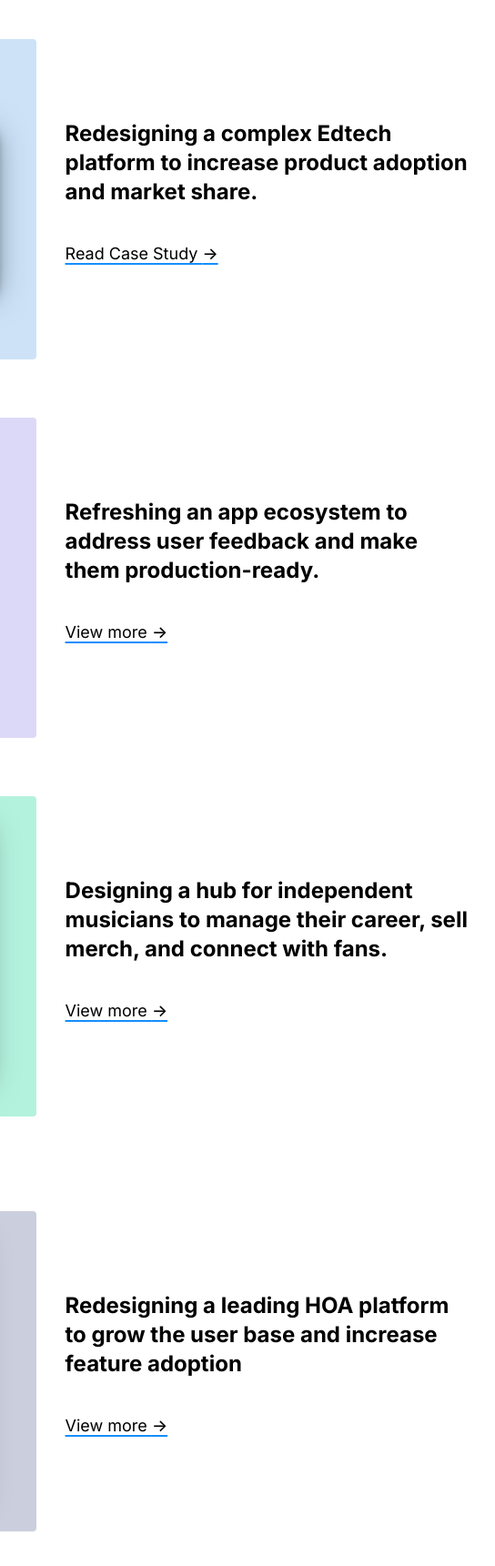
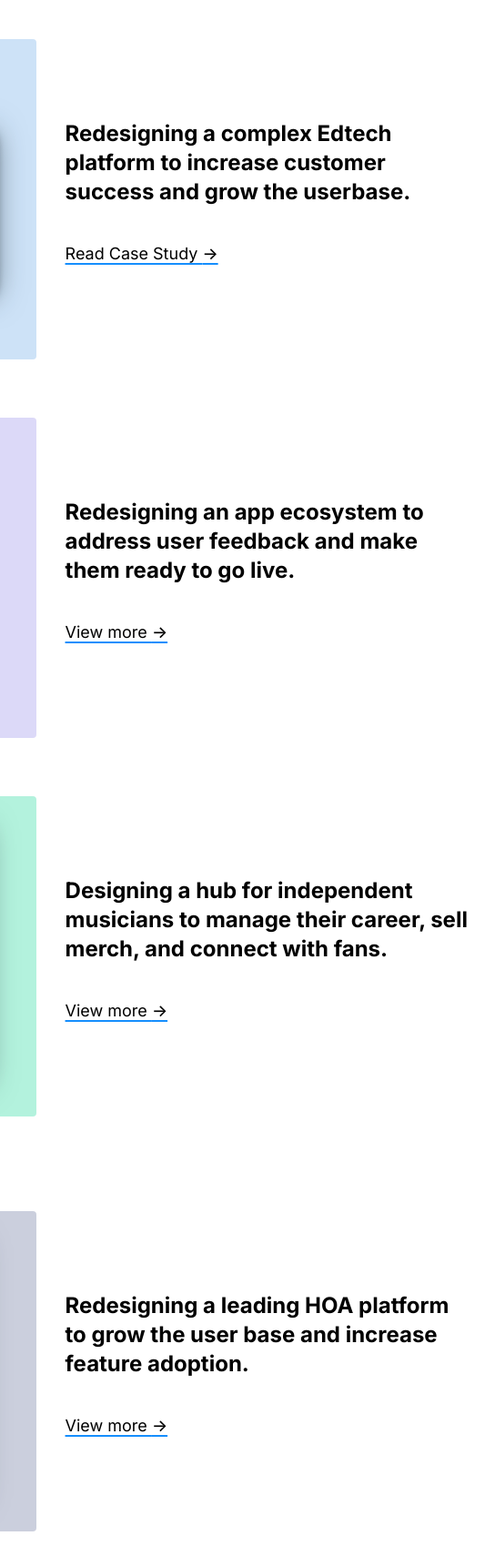
Before and after one commit to rafaelmadeira/rafaelmadeira.github.io, a plain HTML site: page index.html in a window 1280 px wide. Shown: the part 389-2110 px from the top of the page at 91% size, 603-1147 px from the left. Drawn offline with Linux system fonts and the light colour scheme.

Commit message:
Correct some headlines.

```diff
--- a/index.html
+++ b/index.html
@@ -45,7 +45,7 @@
         </div>
         <div class="work-info">
           <h4 class="work-title">
-            Redesigning a complex Edtech platform to increase product adoption and market share.
+            Redesigning a complex Edtech platform to increase customer success and grow the userbase.
           </h4>
           <a href="tec/index.html" class="slim-text fat-link">
             Read Case Study <span class="arrow">-></span>
@@ -59,7 +59,7 @@
         </div>
         <div class="work-info">
           <h4 class="work-title">
-            Refreshing an app ecosystem to address user feedback and make them production-ready.
+            Redesigning an app ecosystem to address user feedback and make them ready to go live.
           </h4>
           <a href="app/index.html" class="slim-text fat-link">
             View more <span class="arrow">-></span>
@@ -93,7 +93,7 @@
         </div>
         <div class="work-info">
           <h4 class="work-title">
-            Redesigning a leading HOA platform to grow the user base and increase feature adoption
+            Redesigning a leading HOA platform to grow the user base and increase feature adoption.
           </h4>
           <a href="hoa/index.html" class="slim-text fat-link">
             View more <span class="arrow">-></span>
```
Also changed, not shown: app/index.html (+1 -1 lines).
